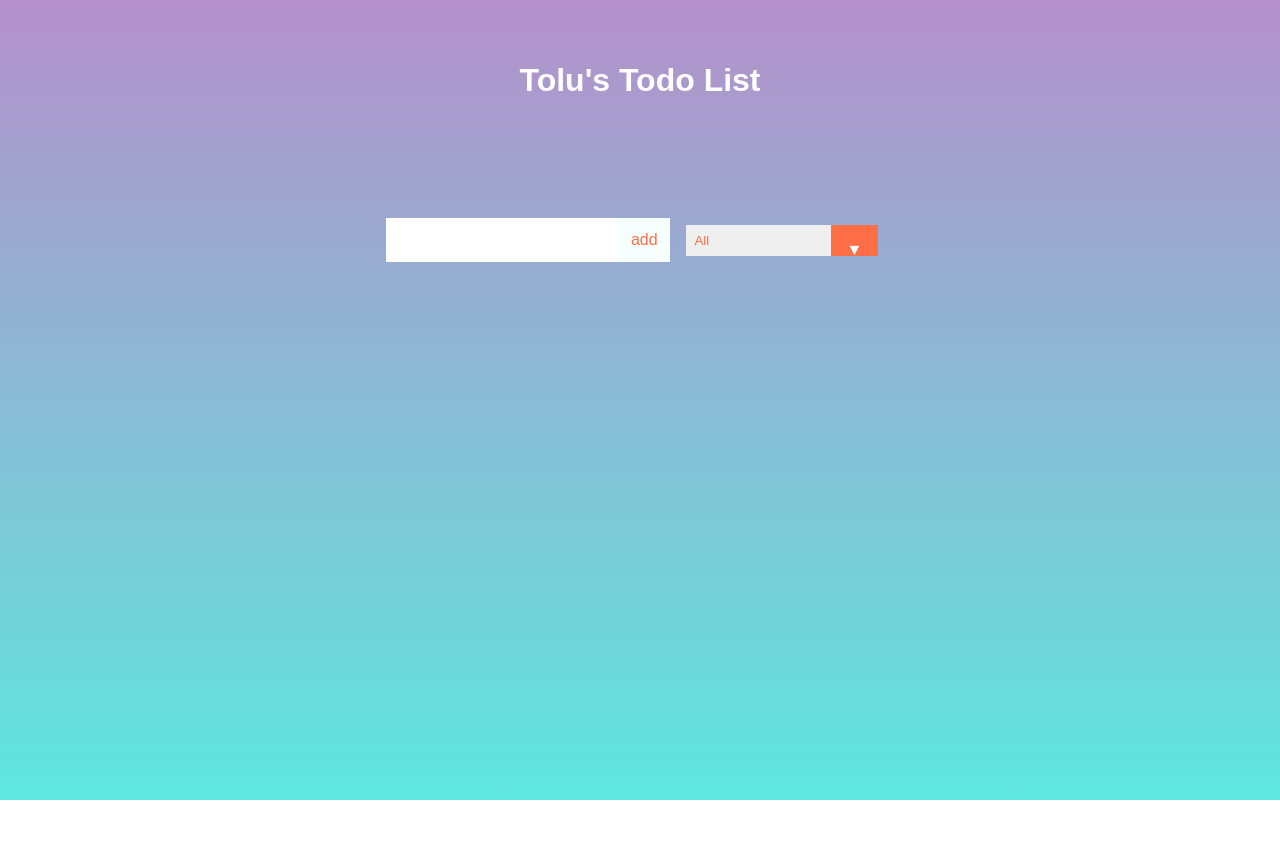
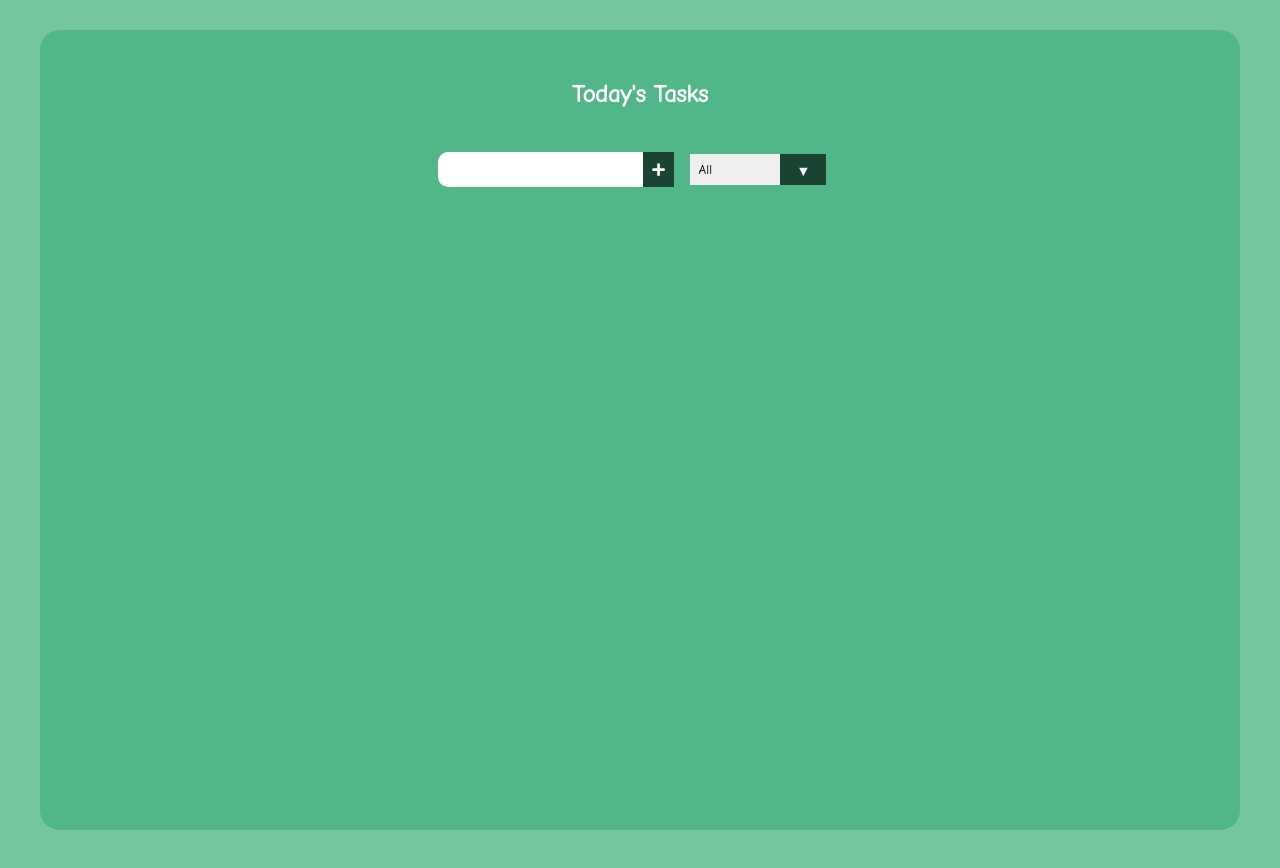
Before and after one commit to Babsbright/Todo-react-app, a React (Create React App) app: page / in a window 1280 px wide. Before the commit the page ends 800 px from the top, so only its background shows below. Built offline with nearby package versions, Linux system fonts and the light colour scheme.

Commit message:
updated app.css

```diff
--- a/public/index.html
+++ b/public/index.html
@@ -3,6 +3,16 @@
   <head>
     <meta charset="utf-8" />
     <link rel="icon" href="%PUBLIC_URL%/favicon.ico" />
+    <link
+    rel="stylesheet"
+    href="https://cdnjs.cloudflare.com/ajax/libs/font-awesome/5.12.1/css/all.min.css"
+    integrity="sha256-mmgLkCYLUQbXn0B1SRqzHar6dCnv9oZFPEC1g1cwlkk="
+    crossorigin="anonymous"
+  />
+  <link rel="preconnect" href="https://fonts.googleapis.com">
+<link rel="preconnect" href="https://fonts.gstatic.com" crossorigin>
+<link href="https://fonts.googleapis.com/css2?family=Comic+Neue&display=swap" rel="stylesheet">
+
     <meta name="viewport" content="width=device-width, initial-scale=1" />
     <meta name="theme-color" content="#000000" />
     <meta
--- a/src/App.css
+++ b/src/App.css
@@ -6,38 +6,52 @@
 }
 body {
   text-align: center;
-  background-image: linear-gradient(to top, #5ee7df 0%, #b490ca 100%);
+ background-color: #74c69d;
   color: white;
-  font-family: "Poppins", sans-serif;
-  min-height: 100vh;
+  font-family: 'Comic Neue', cursive;
 }
-header {
-  font-size: 1rem;
+.App{
+min-height:100vh;
+background-color:#52b788;
+margin: 30px 40px 40px 40px;
+border-radius:20px;
+}
+header h1 {
+  font-size: 1.5rem;
+  margin-top: 50px;
+  margin-bottom: 30px;
+  text-transform: capitalize;
 }
 
 header,
 form {
-  min-height: 20vh;
+
   display: flex;
   flex-wrap: wrap;
   justify-content: center;
   align-items: center;
 }
+input{
+  border-top-left-radius:10px;
+  border-bottom-left-radius:10px;
+}
 form input,
 form button {
-  padding: 0.8rem;
-  font-size: 1rem;
+  padding: 0.6rem;
+  font-size: 0.9rem;
   border: none;
+  outline:none;
   background: white;
+
 }
 form button {
-  color: #ff6f47;
-  background: #f7fffe;
+  color: #fff;
+  background: #1b4332;
   cursor: pointer;
   transition: all 0.3s ease;
 }
 form button:hover {
-  background: #ff6f47;
+  background: #95d5b2;
   color: white;
 }
 .todo-container {
@@ -47,15 +61,18 @@ form button:hover {
 }
 
 .todo-list {
-  min-width: 30%;
+  min-width: 50%;
+  max-width:70%;
   list-style: none;
+
 }
 
 .todo {
   margin: 0.5rem;
-  background: white;
-  font-size: 1.5rem;
-  color: black;
+  background:#40916c;
+  font-size: 1rem;
+  border-radius: 12px;
+  color: white;
   display: flex;
   justify-content: space-between;
   align-items: center;
@@ -68,20 +85,32 @@ form button:hover {
   flex: 1;
 }
 
-.trash-btn,
-.complete-btn {
-  background: #ff6f47;
+.trash-button,
+.complete-button {
+
+  background:#1b4332;
   color: white;
   border: none;
   padding: 1rem;
   cursor: pointer;
-  font-size: 1rem;
+  font-size: 0.7rem;
 }
-.complete-btn {
-  background: rgb(11, 212, 162);
+.complete-button {
+  background:#74c69d;
+  color: white;
+}
+
+.complete-button:hover {
+  background: #d8f3dc;
+  color: #74c69d;
+}
+.trash-button:hover {
+  background: #b7e4c7;
+  color: #1b4332;
 }
 .todo-item {
   padding: 0rem 0.5rem;
+
 }
 
 .fa-trash,
@@ -118,22 +147,29 @@ select {
   overflow: hidden;
 }
 select {
-  color: #ff6f47;
-  font-family: "Poppins", sans-serif;
+  color: black;
   cursor: pointer;
-  width: 12rem;
+  width: 8.5rem;
+  font-family: 'Comic Neue', cursive;
 }
 /* Arrow */
 .select::after {
   content: "\25BC";
   position: absolute;
-  top: 0;
+  font-size: 0.9rem;
+  top: -7px;
   right: 0;
   padding: 1rem;
-  background: #ff6f47;
+  background:#1b4332;
   cursor: pointer;
   pointer-events: none;
 }
+.select:hover {
+
+  color: #52b788;
+}
+
+
 /* Transition */
 /*
 .select:hover::after {
--- a/src/App.js
+++ b/src/App.js
@@ -3,11 +3,15 @@ import Form from './components/form';
 import TodoList from './components/todoList';
 import './App.css';
 function App() {
+  //STATES
+
   const[inputText, setInputText] = useState('')
   const[todos, setTodos] = useState([])
   const[status, setStatus] = useState("all")
   const [filteredTodos, setFilteredTodos] = useState([])
-//FUNCTIONS
+
+//USE EFFECT
+
 useEffect(() => {
 getLocalTodos()
 }, [])
@@ -15,6 +19,8 @@ useEffect(() => {
   filterHandler()
   saveLocalTodos()
 }, [status, todos])
+
+//FUNCTIONS
 
 const filterHandler = (e) => {
   switch (status) {
@@ -47,7 +53,7 @@ const getLocalTodos = () => {
   return (
     <div className="App">
       <header>
-        <h1>Tolu's Todo List</h1>
+        <h1>Today's tasks</h1>
 
       </header>
       <Form inputText={inputText}
--- a/src/components/form.js
+++ b/src/components/form.js
@@ -21,17 +21,15 @@ return(
     <form action="">
 
     <input value={inputText} onChange={textHandler} className="todo-input" type="text"/>
-    <button onClick={submitHandler} className="todo-button"><i className="fas fa-user"></i> add</button>
+    <button onClick={submitHandler} className="todo-button"><i className="fas fa-plus"></i></button>
    <div className="select">
     <select
 
     onChange={statusHandler}
     name="todos" className="filter-todo">
-
-
         <option value="all">All</option>
-        <option value="completed">completed</option>
-        <option value="uncompleted">uncompleted</option>
+        <option value="completed">Completed</option>
+        <option value="uncompleted">Uncompleted</option>
 
 
        </select>
--- a/src/components/todo.js
+++ b/src/components/todo.js
@@ -19,8 +19,9 @@ setTodos(
     return (
 <div className="todo">
   <li className={`todo-item ${todo.isCompleted ? "completed" : ""}`}>{text}</li>
-  <button onClick={completeHandler} className="complete-button">C</button>
-  <button onClick={deleteHandler} className="trash-button">T</button>
+  <button onClick={completeHandler} className="complete-button"><i class ='fas fa-check'></i></button>
+  <button onClick={deleteHandler} className="trash-button"><i class= 'fas fa-trash'></i></button>
+
 </div>
     )
 }
```
